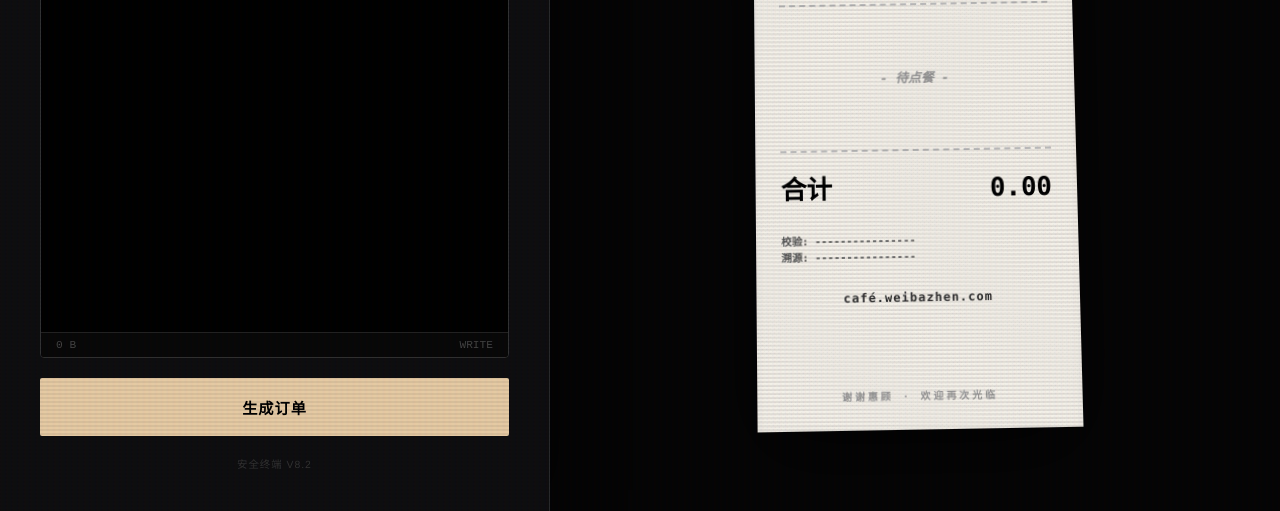
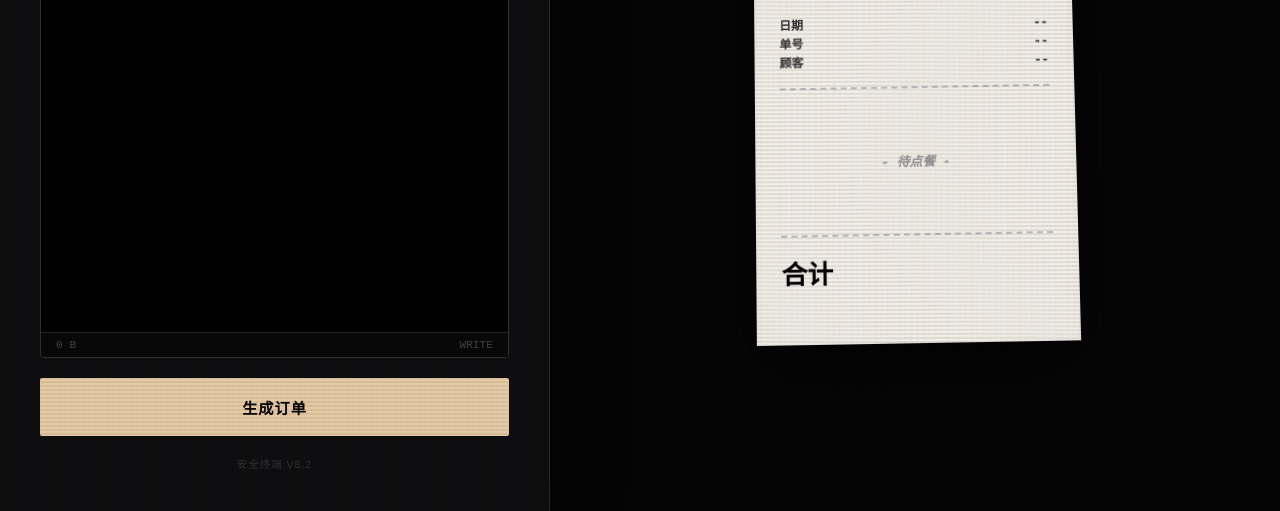
Before and after one commit to DomeenoH/cafe, a plain HTML site: page index.html in a window 1280 px wide. Shown: the part 289-800 px from the top of the page. Drawn offline with nearby package versions, Linux system fonts and the light colour scheme.

```diff
--- a/index.html
+++ b/index.html
@@ -123,23 +123,9 @@
                     <div class="r-footer">
                         <div class="r-total">
                             <span data-i18n="r_total">合计</span>
-                            <span id="r-total">0.00</span>
-                        </div>
-                        <div class="r-hash-block">
-                            <div><span data-i18n="r_auth">校验</span>: <span id="r-auth">----------------</span></div>
-                            <div><span data-i18n="r_ref">溯源</span>: <span id="r-trace">----------------</span></div>
-                        </div>
-                        <div class="r-website">
-                            café.weibazhen.com
-                        </div>
-                        <div class="barcode-container" id="r-barcode"></div>
-                        <div class="thank-you" data-i18n="r_thanks">谢谢惠顾 · 欢迎再次光临</div>
-                    </div>
-                </div>
-            </div>
-
                             <button class="fab-copy" id="btn-copy">
-                <svg width="16" height="16" fill="none" stroke="currentColor" stroke-width="2" viewBox="0 0 24 24">
+                                <svg width="16" height="16" fill="none" stroke="currentColor" stroke-width="2"
+                                    viewBox="0 0 24 24">
                                     <path
                                         d="M8 5H6a2 2 0 00-2 2v12a2 2 0 002 2h10a2 2 0 002-2v-1M8 5a2 2 0 002 2h2a2 2 0 002-2M8 5a2 2 0 012-2h2a2 2 0 012 2m0 0h2a2 2 0 012 2v3m2 4H10m0 0l3-3m-3 3l3 3">
                                     </path>
@@ -147,7 +133,8 @@
                                 <span data-i18n="btn_copy">复制小票</span>
                             </button>
                             <button class="fab-copy fab-save" id="btn-save-img">
-                <svg width="16" height="16" fill="none" stroke="currentColor" stroke-width="2" viewBox="0 0 24 24">
+                                <svg width="16" height="16" fill="none" stroke="currentColor" stroke-width="2"
+                                    viewBox="0 0 24 24">
                                     <path
                                         d="M4 16l4.586-4.586a2 2 0 012.828 0L16 16m-2-2l1.586-1.586a2 2 0 012.828 0L20 14m-6-6h.01M6 20h12a2 2 0 002-2V6a2 2 0 00-2-2H6a2 2 0 00-2 2v12a2 2 0 002 2z">
                                     </path>
```
Also changed, not shown: 2 other files. Lines whose indentation alone changed are shown as unchanged.
